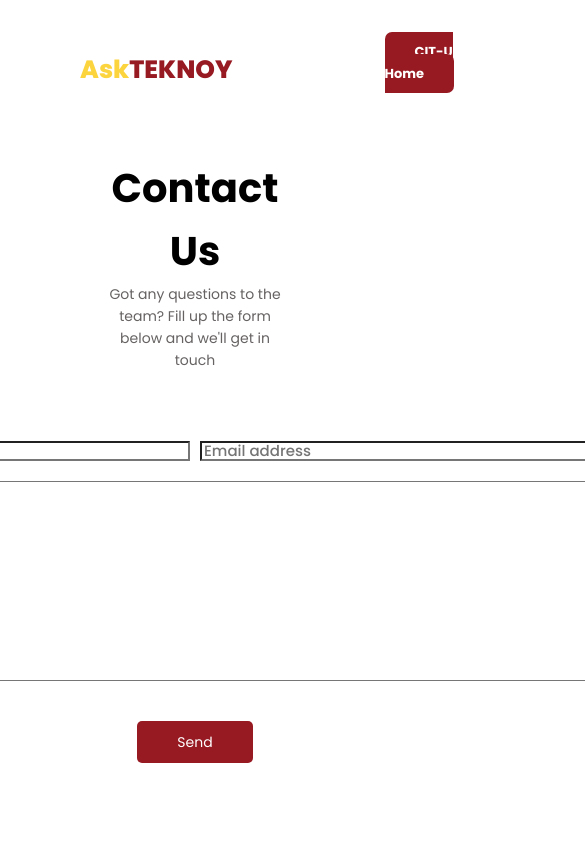
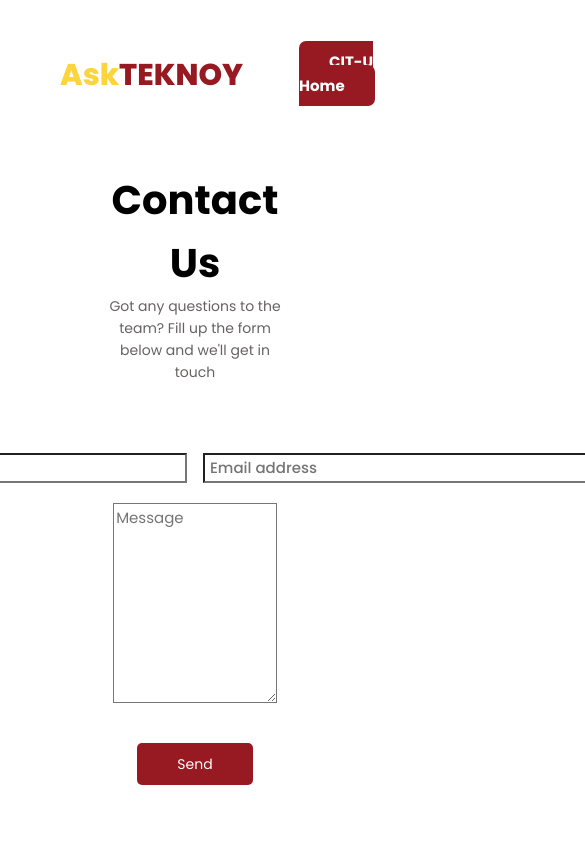
Before and after one commit to AskTeknoy/AskTEKNOY-V2, a React (Create React App) app in the folder code/client/: page /contacts in a window 390 px wide. Shown: the top 844 px of the page, 585 px wide, since content can reach past the window. Built offline with nearby package versions, Linux system fonts and the light colour scheme; no server answers.

Commit message:
fix landing responsive and about page

```diff
--- a/code/client/src/pages/About.js
+++ b/code/client/src/pages/About.js
@@ -90,8 +90,6 @@ const About = () => {
                             <a href={developer.fb}><img className='logo-social' src={require(`../pages/images/logo/fb-logo.png`)} alt="fb" /></a>
                         </div>
 
-
-
                         {/* {IsDisplayRay && <Profiles name={developer.name} role={developer.role} age={developer.age}  imgFile={developer.imgFile} imageName={developer.name}/>} */}
 
                     </div>
--- a/code/client/src/pages/Contacts.js
+++ b/code/client/src/pages/Contacts.js
@@ -6,6 +6,7 @@ import validator from 'email-validator';
 
 import 'antd/dist/antd.css';
 import '../styles/Contacts.css';
+import '../styles/responsive/contact-rwd.css';
 
 
 const Contacts = ({socket}) => {
--- a/code/client/src/styles/Contacts.css
+++ b/code/client/src/styles/Contacts.css
@@ -1,7 +1,6 @@
 body {
     margin: 0 auto;
     padding: 40px;
-    box-sizing: border-box;
     font-family: 'Poppins', sans-serif;
     min-height: 100vh;
 }
@@ -10,12 +9,12 @@ body {
     position: relative;
     margin: 70px 20% 0;
     text-align: center;
-    max-width: 900px;
+    max-width: 100%;
     height: auto;
 }
 
 .contact-container .contact {
-    display: flex ;
+    display: flex;
     justify-content: space-between;
     align-items: center;
     flex-direction: column;
@@ -37,25 +36,23 @@ body {
 
 .fields {
     display: flex;
-    justify-content: center;
-    align-items: center;
+    justify-content: space-between;
+    align-items: flex-end;
     margin-bottom: 20px;
 }
 
 .fields input {
-    width: 390px;
-    height: 20px;
-    margin: 0 5px;
+    width: 418px;
+    height: 30px;
+    margin: 0 8px;
+    padding: 12px 5px;
     font-size: 15px;
     font-family: 'Poppins', sans-serif;
-}
-
-.fields input {
     font-weight: 500;
 }
 
 textarea {
-    width: 800px;
+    width: 88%;
     font-size: 15px;
     height: 200px;
     font-family: 'Poppins', sans-serif;
--- a/code/client/src/styles/Main.css
+++ b/code/client/src/styles/Main.css
@@ -4,7 +4,7 @@ section {
     padding: 40px;
 }
 
-section .intro{
+section .intro {
     padding-bottom: 0;
     margin-bottom: 0;
 }
@@ -86,7 +86,7 @@ section .intro{
 .features-view .feat-title{
     font-size: 40px;
     text-align: center;
-    margin-bottom: 2em;
+    margin-bottom: 1.5em;
     font-weight: 700;
 }
 
@@ -109,8 +109,8 @@ section .intro{
     position: relative;
     display: grid;
     grid-template-columns: repeat(3, 1fr);
-    gap: 10px;
-    grid-auto-rows: minmax(186px, auto);
+    gap: 15px;
+    grid-auto-rows: minmax(176px, auto);
     justify-content: center;
 }
 
--- a/code/client/src/styles/Navbar.css
+++ b/code/client/src/styles/Navbar.css
@@ -11,7 +11,6 @@ section .intro {
     position: relative;
     min-height: 100vh;
 }
-
 
 nav {
     position: relative;
--- a/code/client/src/styles/responsive/main-rwd.css
+++ b/code/client/src/styles/responsive/main-rwd.css
@@ -75,6 +75,7 @@
     .circle-container {
         width: 355px;
     }
+
     .description .content {
         max-width: 400px;
     }
@@ -102,9 +103,11 @@
 }
 
 @media only screen and (max-width: 917px) {
+
+    /* intro section */
     section {
         width: 100%;
-        padding: auto;
+        padding: 0;
         margin: auto;
     }
 
@@ -114,15 +117,31 @@
         text-align: center;
         justify-content: center;
         align-content: center;
+        margin-top: 10%;
     }
 
-    .content {
-        margin-bottom: 20px;
+    .description .content {
+        display: flex;
+        flex-direction: column;
+        justify-content: space-between;
+        align-items: center;
+        margin-bottom: 10%;
+        max-width: 100%;
     }
 
+    .description .circle-container img {
+        top: -50px;
+    }
+
+    .description .content p {
+        font-size: 15px;
+
+    }
 
     .description .content .title-intro {
-        margin: 0 auto 13px;
+        margin: 0 auto 20px;
+        font-size: 45px;
+        max-width: 500px;
     }
 
     .circle {
@@ -133,6 +152,7 @@
         clip-path: circle(40% at center 2%);
     }
 
+    /* feature section */
     .features-view {
         margin-top: 10%;
     }
@@ -143,7 +163,46 @@
 }
 
 @media only screen and (max-width: 694px){
+    /* intro section */
+    section {
+        padding: 10px 0;
+    }
+
+    .description {
+        display: flex;
+        flex-direction: column;
+        text-align: center;
+        justify-content: center;
+        align-content: center;
+        margin-top: 10%;
+    }
+
+    .description .content p {
+        font-size: 13px;
+    }
+
+    .description .circle-container img {
+        max-width: 400px;
+        top: -30px;
+    }
+
+    .features-view {
+        margin-top: 20%;
+    }
+
+    /* features view */
     .features-container {
         grid-template-columns: repeat(1, 1fr);
+        gap: 8px;
+        grid-auto-rows: minmax(150px, auto);
+
+    }
+
+    /* how to use section */
+    .how-to-use {
+        text-align: center;
+        display: block;
+        margin-bottom: 50px;
+        margin-top: 0;
     }
 }
--- a/code/client/src/styles/responsive/nav-rwd.css
+++ b/code/client/src/styles/responsive/nav-rwd.css
@@ -17,18 +17,18 @@
 
     nav ul li :not(.home-cit){
         display: none;
-        padding: 0;
-        margin: 0;
-        width: 0;
-        height: 0;
-        z-index: -1;
     }
 
 }
 
 @media only screen and (max-width: 694px) {
+    nav {
+      padding: 0 20px 0;
+      margin: 0;
+    }
+
     nav .logo {
-        font-size: 25px;
+        font-size: 30px;
     }
 
     .description .content .title-intro {
@@ -36,8 +36,13 @@
         max-width: 400px;
     }
 
+    nav ul {
+        margin-top: 10px;
+        display: block;
+    }
+
     nav ul li .home-cit {
         padding: 10px 30px;
-        font-size: 13px;
+        font-size: 15px;
     }
 }
```
Also changed, not shown: code/client/src/pages/Navbar.js (+4 -4 lines), code/client/src/styles/responsive/contact-rwd.css (added).
